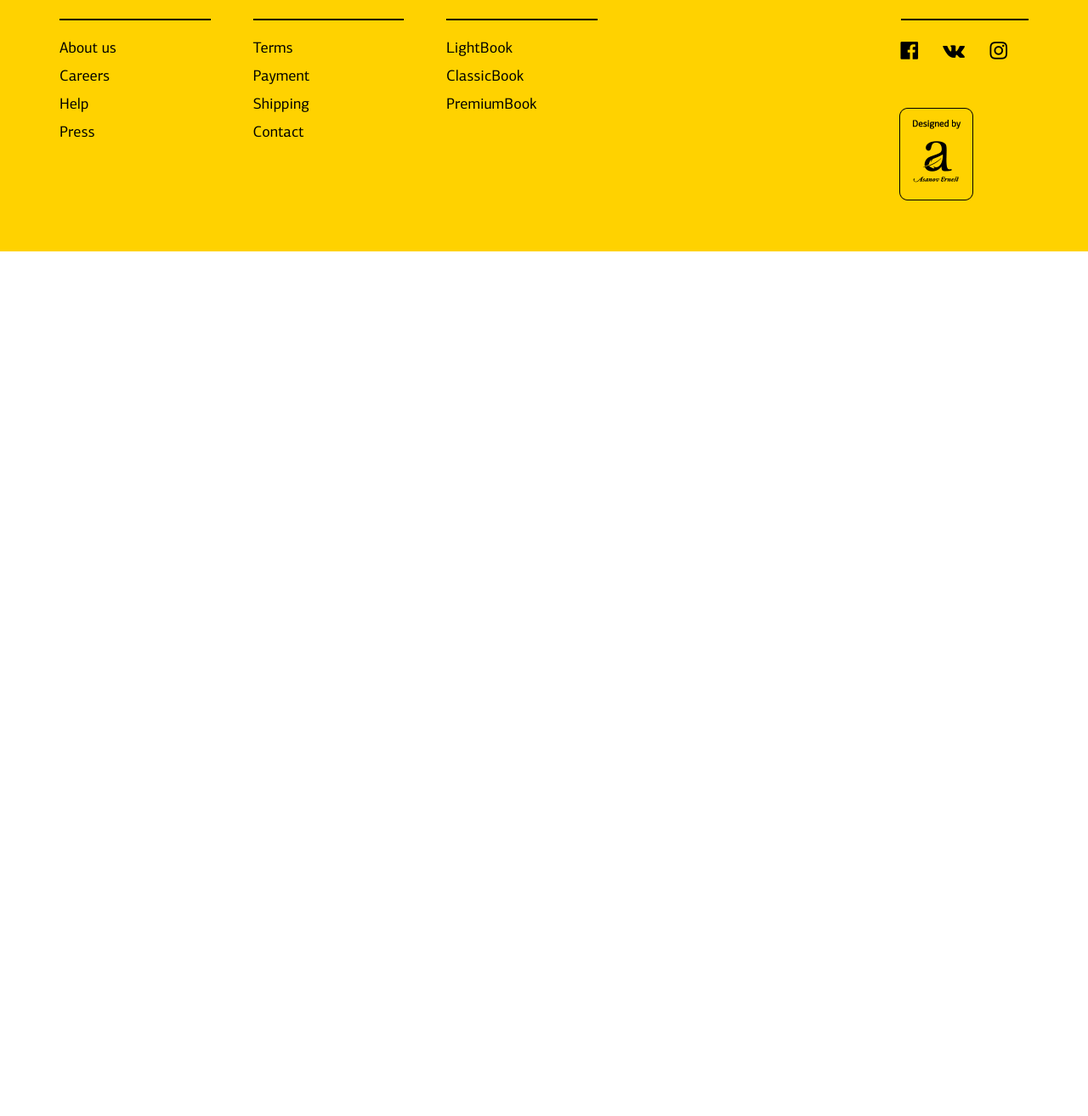
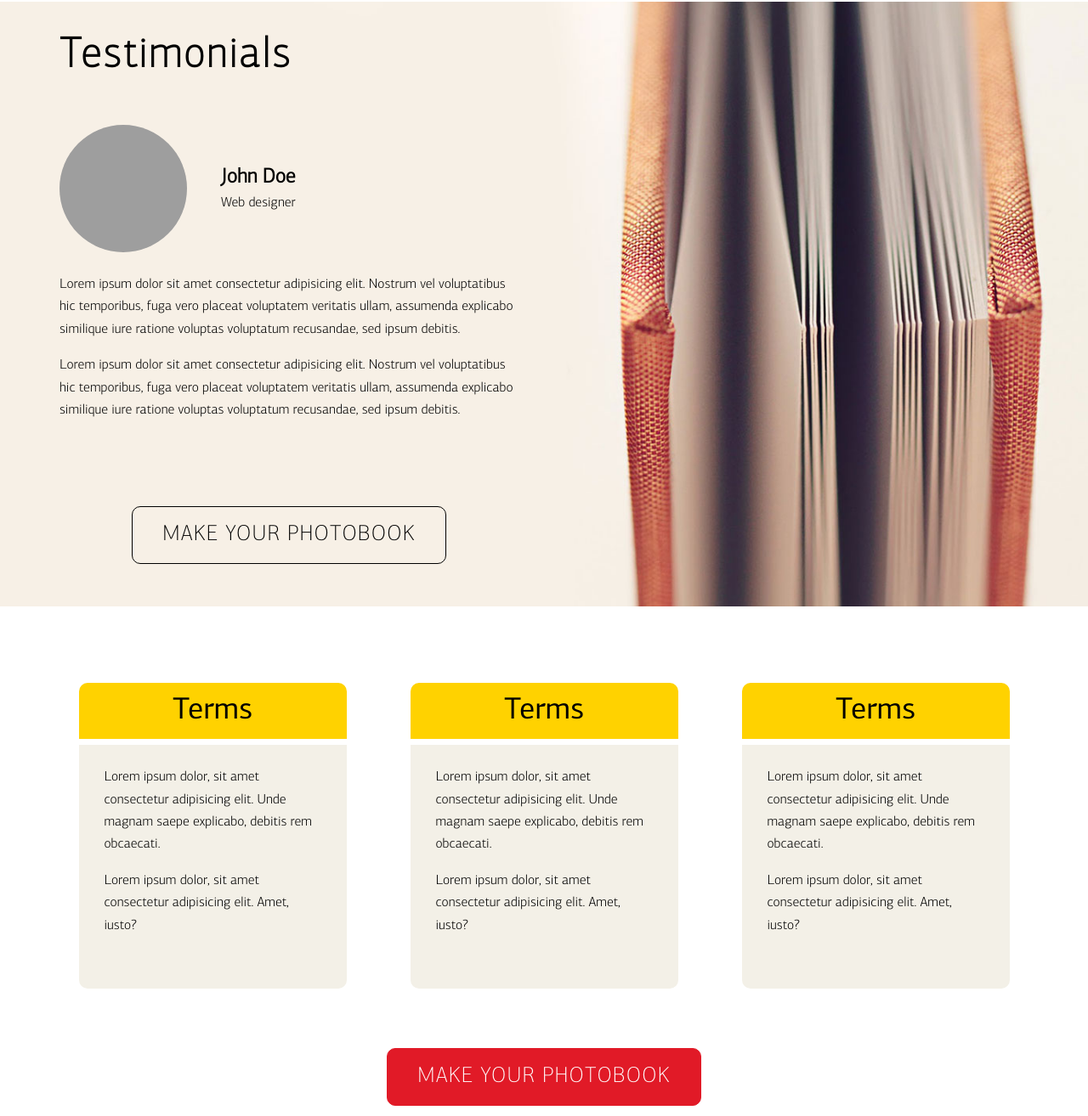
Before and after one commit to art-ewantes/Photobook, a website: page app/index.html in a window 1280 px wide. Shown: the part 2506-3820 px from the top of the page at 85% size. Before the commit the page ends 2802 px from the top, so only its background shows below. Drawn offline with Linux system fonts and the light colour scheme; grey boxes are pictures that could not be loaded; files whose address does not match are found by name.

Commit message:
finished section testimoniarls and about service, also ready responsive for all sections

```diff
--- a/app/index.html
+++ b/app/index.html
@@ -205,6 +205,83 @@
 				</div>
 			</div>
 		</section>
+
+		<section class="testimonials">
+			<img src="img/bg_portfolio.jpg" alt="">
+			<div class="container">
+				<div class="row">
+					<div class="col-xs-12 col-sm-12 col-md-12 col-lg-12">
+						<h1>Testimonials</h1>
+						<div class="testimonials-row">
+							<div class="testimonial-title ">
+								<div class="row middle-lg middle-md middle-sm center-xs start-sm start-md start-lg">
+									<div class="col-md-4 col-lg-4 col-xs-12 col-sm-4">
+										<div class="thumb">
+											<img src="http://placekitten.com/g/150/150" alt="" class="img-responsive">
+										</div>
+									</div>
+									<div class="col-md-7 col-sm-7 col-xs-12 col-lg-7">
+										<div class="thumb-descr ">
+											<h3>John Doe</h3>
+											<p>Web designer</p>
+										</div>
+									</div>
+								</div>
+
+							</div>
+							<p>
+								Lorem ipsum dolor sit amet consectetur adipisicing elit. Nostrum vel voluptatibus hic temporibus, fuga vero placeat voluptatem veritatis ullam, assumenda explicabo similique iure ratione voluptas voluptatum recusandae, sed ipsum debitis.
+							</p>
+							<p>
+								Lorem ipsum dolor sit amet consectetur adipisicing elit. Nostrum vel voluptatibus hic temporibus, fuga vero placeat voluptatem veritatis ullam, assumenda explicabo similique iure ratione voluptas voluptatum recusandae, sed ipsum debitis.
+							</p>
+							<div class="testimonial-bottom">
+								<a href="#" class="btn silver-btn">make your photobook</a>
+							</div>
+						</div>
+					</div>
+				</div>
+			</div>
+		</section>
+
+		<section class="description-service">
+			<div class="container">
+				<div class="row">
+					<div class="col-lg-4 col-md-4 col-sm-4 col-xs-12">
+						<div class="description-service-item">
+							<h2>Terms</h2>
+							<div class="description-service-item-text">
+								<p>Lorem ipsum dolor, sit amet consectetur adipisicing elit. Unde magnam saepe explicabo, debitis rem obcaecati.</p>
+								<p>Lorem ipsum dolor, sit amet consectetur adipisicing elit. Amet, iusto?</p>
+							</div>
+						</div>
+					</div>
+					<div class="col-lg-4 col-md-4 col-sm-4 col-xs-12">
+						<div class="description-service-item">
+							<h2>Terms</h2>
+							<div class="description-service-item-text">
+								<p>Lorem ipsum dolor, sit amet consectetur adipisicing elit. Unde magnam saepe explicabo, debitis rem obcaecati.</p>
+								<p>Lorem ipsum dolor, sit amet consectetur adipisicing elit. Amet, iusto?</p>
+							</div>
+						</div>
+					</div>
+					<div class="col-lg-4 col-md-4 col-sm-4 col-xs-12">
+						<div class="description-service-item">
+							<h2>Terms</h2>
+							<div class="description-service-item-text">
+								<p>Lorem ipsum dolor, sit amet consectetur adipisicing elit. Unde magnam saepe explicabo, debitis rem obcaecati.</p>
+								<p>Lorem ipsum dolor, sit amet consectetur adipisicing elit. Amet, iusto?</p>
+							</div>
+						</div>
+					</div>
+				</div>
+				<div class="row center-lg center-md center-sm center-xs">
+					<div class="col-lg-12 col-md-12 col-xs-12 col-sm-12">
+						<a href="#" class="btn">make your photobook</a>
+					</div>
+				</div>
+			</div>
+		</section>
 	</main>
 
 	<footer class="footer">
--- a/app/sass/_media.sass
+++ b/app/sass/_media.sass
@@ -192,6 +192,8 @@
 	.footer-mnu
 		text-align: left
 		margin-right: 20px
+		a
+			font-size: em(18)
 	.social
 		text-align: right
 		margin-bottom: 50px
@@ -208,6 +210,7 @@
 
 	.ready-solution
 		.ready-solution-card
+			margin-top: 80px
 			p
 				font-size: em(20)
 			.card
@@ -219,7 +222,30 @@
 				margin-bottom: 0
 			.price
 				font-size: em(60)
-
+	.testimonials
+		background-color: transparent
+		h1
+			text-align: left
+		&-row
+			margin: 0
+		>img
+			display: block
+		h1
+			margin-bottom: 55px
+	.testimonial-bottom
+		margin-top: 100px
+	.thumb
+		margin: 0
+	.description-service
+		padding: 90px 0 115px
+	.description-service-item
+		margin: 0 auto 70px
+		h2
+			font-size: em(36)
+		.description-service-item-text
+			padding: 25px 30px 45px
+			p
+				font-size: em(16)
 /* Large Devices, Wide Screens */
 @media only screen and (min-width : 1200px)
 	/**/
--- a/app/sass/main.sass
+++ b/app/sass/main.sass
@@ -232,7 +232,7 @@ a:hover
 		text-decoration: none
 		color: #000000
 		font-family: $regular
-		font-size: em(18)
+		font-size: em(15)
 		line-height: 1
 		margin-bottom: 15px
 		@include transition(ease-in 0.3s)
@@ -378,4 +378,77 @@ a:hover
 			// font-family: $light
 			text-transform: uppercase
 
+.testimonials
+	position: relative
+	padding: 40px 0 50px
+	background-color: $silver_bg
+	.testimonial-title
+		margin-bottom: 25px
+	h1
+		line-height: 1
+		margin: 0
+		padding: 0
+		margin-bottom: 25px
+		text-align: center
+	>img
+		display: none
+		position: absolute
+		left: 0
+		top: 0
+		right: 0
+		bottom: 0
+		object-fit: cover
+		width: 100%
+		height: 100%
+		z-index: -1
+	&-row
+		z-index: 2
+		max-width: 540px
+		margin: 0 auto
+
+.testimonial-bottom
+	margin-top: 50px
+	text-align: center
+
+.thumb
+	width: 150px
+	height: 150px
+	line-height: 150px
+	margin: 0 auto 20px
+	@include border-radius(50%)
+	text-align: center
+	overflow: hidden
+.thumb-descr
+	h3
+		padding: 0
+		margin: 0
+		line-height: 1
+	p
+		padding: 0
+		margin: 0
+		line-height: 1
+		margin-top: 10px
+
+.description-service
+	padding: 30px 0 55px
+.description-service-item
+	max-width: 315px
+	margin: 0 auto 30px
+	@include border-radius(10px)
+	overflow: hidden
+	h2
+		background-color: $main_color
+		padding: 15px 0
+		margin: 0
+		line-height: 1
+		text-align: center
+		border-bottom: 7px solid #fff
+		font-size: em(20)
+	.description-service-item-text
+		background-color: $silver_bg
+		padding: 20px 15px
+		p
+			margin-top: 0
+			font-size: em(14)
+
 @import "media"
```
Also changed, not shown: app/css/main.min.css.
